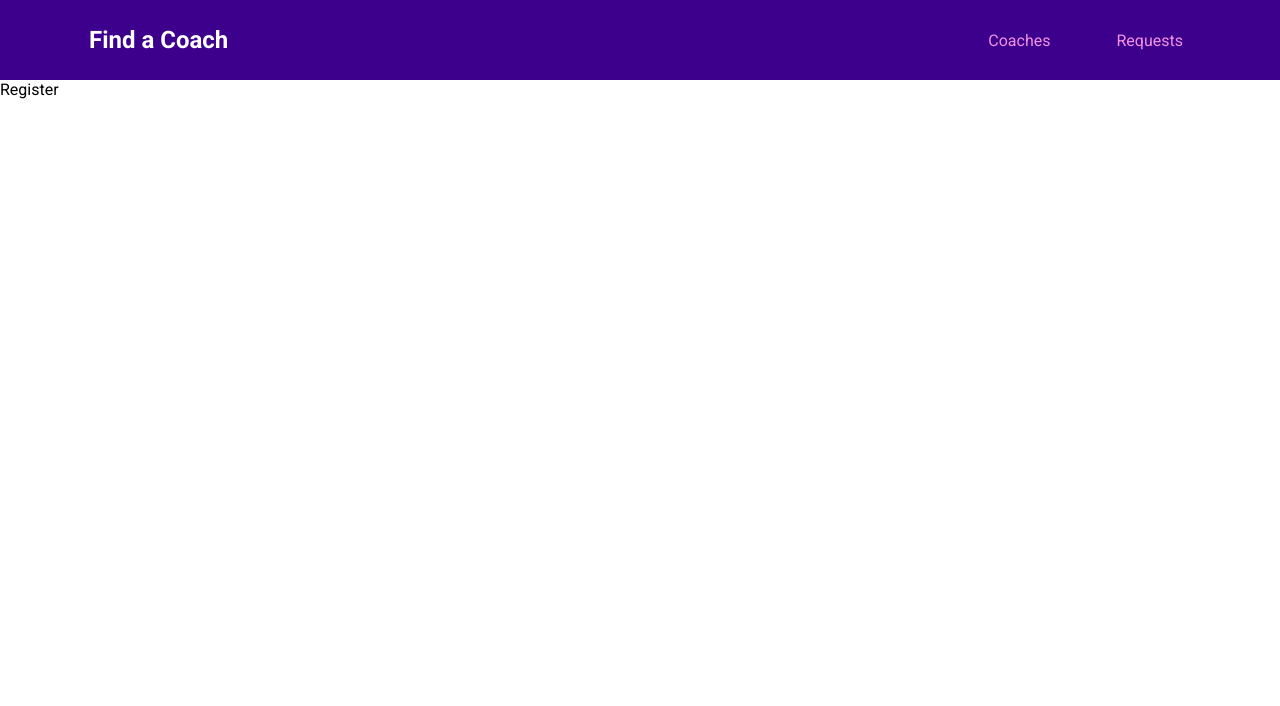
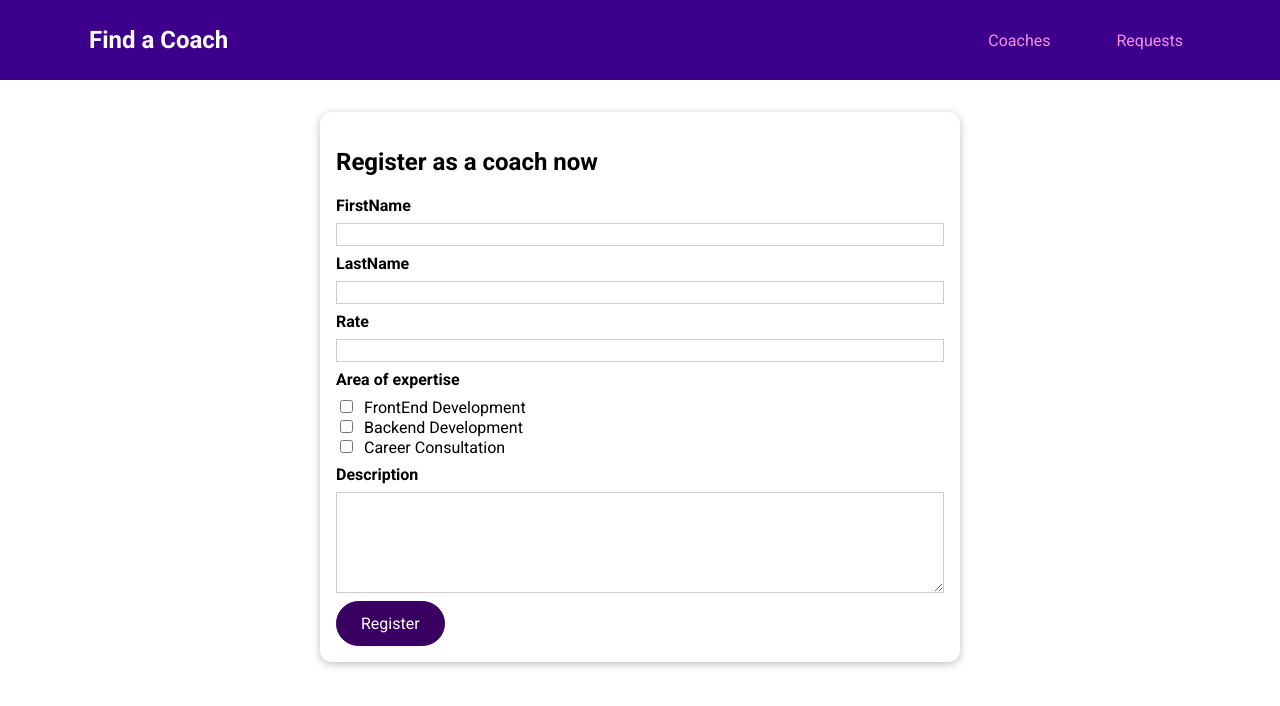
Before and after one commit to LordeGeorge127/FindMentorVue, a Vue app: page /register in a window 1280 px wide. Shown: the top 706 px of the page. Built offline with nearby package versions, Linux system fonts and the light colour scheme.

Commit message:
register coach form

```diff
--- /dev/null
+++ b/src/components/coaches/CoachForm.vue
@@ -0,0 +1,125 @@
+<template>
+  <form @submit.prevent='submitForm'>
+    <div class='form-control'>
+      <label for='FirstName'>FirstName</label>
+      <input type='text' id='firstname' v-model.trim='firstName' />
+    </div>
+    <div class='form-control'>
+      <label for='LastName'>LastName</label>
+      <input type='text' id='lastname' v-model.trim='lastName' />
+    </div>
+    <div class='form-control'>
+      <label for='rate'>Rate</label>
+      <input type='number' id='rate' v-model.number='rate' />
+    </div>
+    <div class='form-control'>
+      <h3>Area of expertise</h3>
+      <div>
+        <input type='checkbox' id='frontend' value='frontend' v-model.trim='areas'>
+        <label for='frontend'>FrontEnd Development</label>
+      </div>
+      <div>
+        <input type='checkbox' id='backend' value='backend' v-model.trim='areas'>
+        <label for='backend'>Backend Development</label>
+      </div>
+      <div>
+        <input type='checkbox' id='career' value='career' v-model.trim='areas'>
+        <label for='career'>Career Consultation</label>
+      </div>
+    </div>
+    <div class='form-control'>
+      <label for='Description'>Description</label>
+      <textarea name='description' id='description' cols='30' rows='5' v-model.trim='description'></textarea>
+    </div>
+    <base-button> Register</base-button>
+  </form>
+</template>
+
+<script>
+import BaseButton from '@/components/ui/BaseButton.vue';
+
+export default {
+  emits:['save-data'],
+  components: { BaseButton },
+  data() {
+    return {
+      firstName: '',
+      lastName: '',
+      rate: null,
+      areas: [],
+      description: ''
+    };
+  },
+  methods: {
+    submitForm() {
+      const formData = {
+        first: this.firstName,
+        last: this.lastName,
+        rate: this.rate,
+        desc: this.description,
+        areas: this.areas
+      };
+      // console.log(formData);
+      this.$emit('save-data',formData);
+    }
+
+  }
+};
+</script>
+
+<style scoped>
+.form-control {
+  margin: 0.5rem 0;
+}
+
+label {
+  font-weight: bold;
+  display: block;
+  margin-bottom: 0.5rem;
+}
+
+input[type='checkbox'] + label {
+  font-weight: normal;
+  display: inline;
+  margin: 0 0 0 0.5rem;
+}
+
+input,
+textarea {
+  display: block;
+  width: 100%;
+  border: 1px solid #ccc;
+  font: inherit;
+}
+
+input:focus,
+textarea:focus {
+  background-color: #f0e6fd;
+  outline: none;
+  border-color: #3d008d;
+}
+
+input[type='checkbox'] {
+  display: inline;
+  width: auto;
+  border: none;
+}
+
+input[type='checkbox']:focus {
+  outline: #3d008d solid 1px;
+}
+
+h3 {
+  margin: 0.5rem 0;
+  font-size: 1rem;
+}
+
+.invalid label {
+  color: red;
+}
+
+.invalid input,
+.invalid textarea {
+  border: 1px solid red;
+}
+</style>
--- a/src/pages/coaches/CoachRegister.vue
+++ b/src/pages/coaches/CoachRegister.vue
@@ -1,3 +1,22 @@
 <template>
-    Register
+<section>
+  <base-card>
+    <h2>Register as a coach now</h2>
+    <coach-form @save-data='saveData'></coach-form>
+  </base-card>
+</section>
 </template>
+<script>
+import CoachForm from '@/components/coaches/CoachForm.vue';
+
+export  default {
+components:{ CoachForm},
+  methods:{
+  saveData(data)
+  {
+    this.$store.dispatch('coaches/registerCoach',data);
+    this.$router.replace('/coaches');
+  }
+  }
+}
+</script>
```
